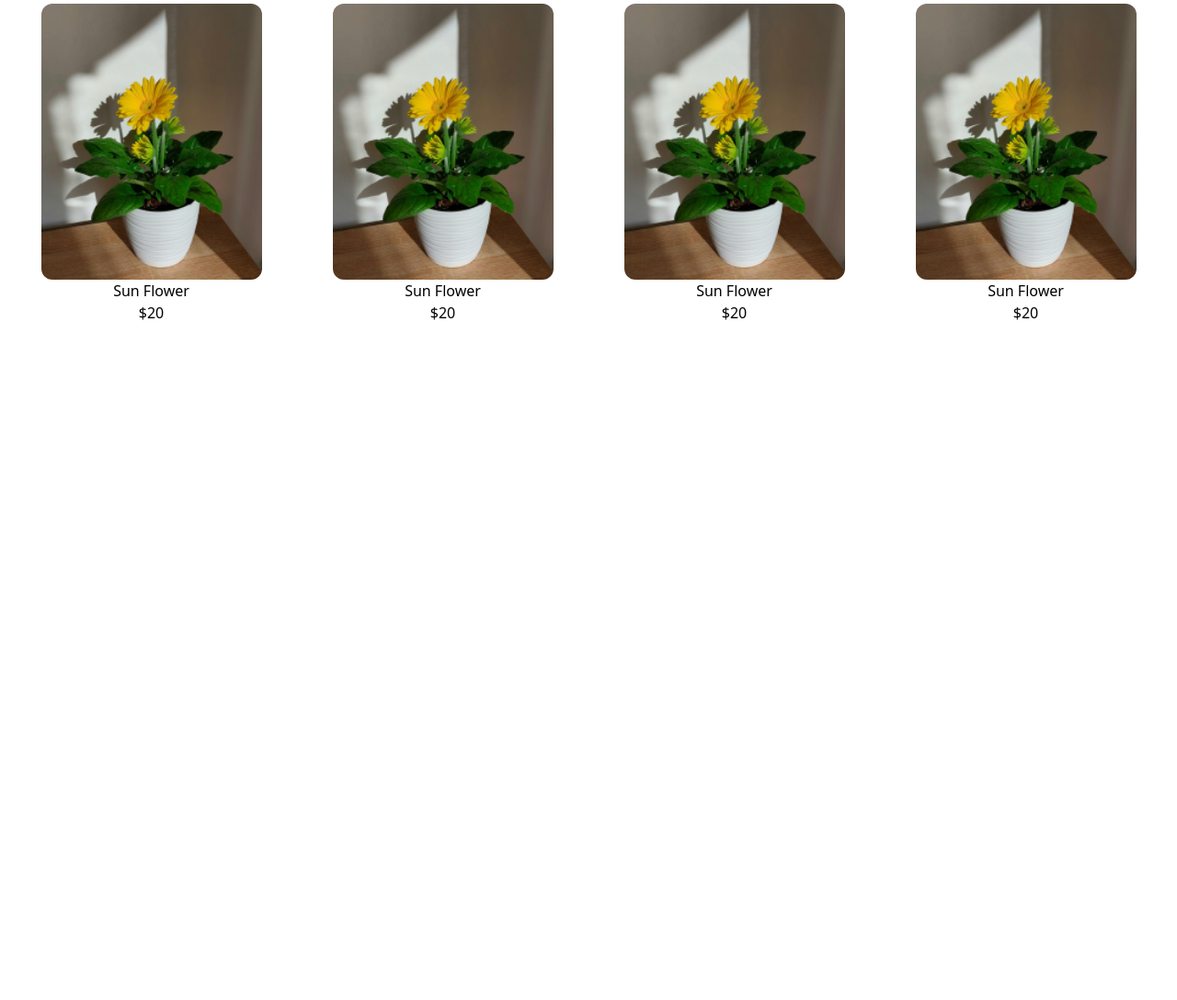
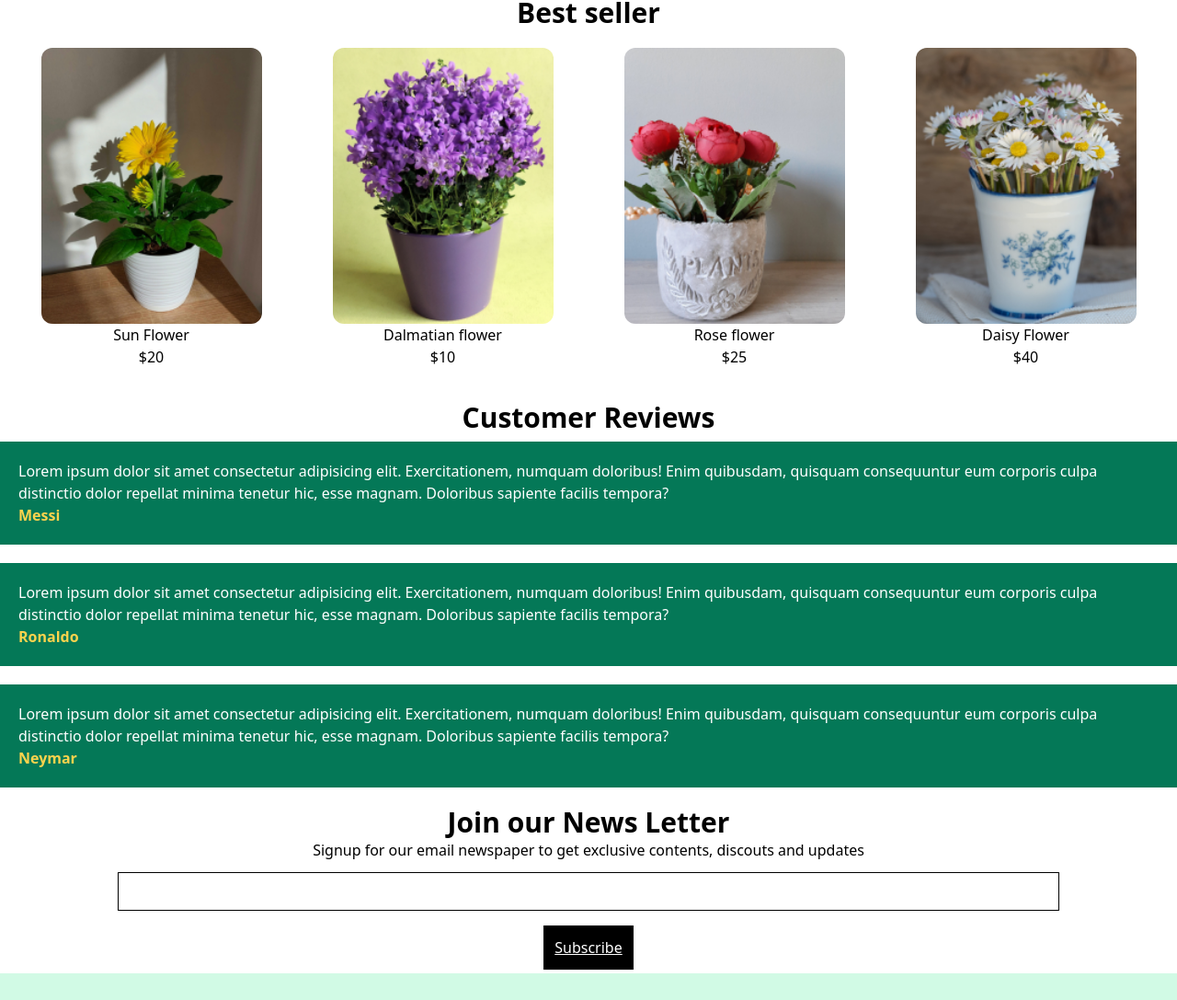
Before and after one commit to VK-2-9/greenden, a plain HTML site: page index.html in a window 1280 px wide. Shown: the part 778-1865 px from the top of the page at 92% size. Before the commit the page ends 1146 px from the top, so only its background shows below. Drawn offline with nearby package versions, Linux system fonts and the light colour scheme.

Commit message:
created home

```diff
--- a/index.html
+++ b/index.html
@@ -47,12 +47,12 @@ https://cdn.jsdelivr.net/npm/tailwindcss@2.2.19/dist/tailwind.min.css
       </ul>
     </nav>
     <!--header section-->
-    <section class="bg-green-100 p-4 justify-center flex">
+    <section class="bg-green-100 p-4 justify-center flex md:p-10 ">
       <div>
         <p class="mb-4">
           We offer you a wide range of aritficial and natural flowers
         </p>
-        <h2 class="font-bold text-3xl mb-5">Plan for your interior</h2>
+        <h2 class="font-bold text-3xl md:text-5xl mb-5">Plan for your interior</h2>
 
         <div>
           <button class="bg-black p-2 rounded text-white">Shop Now</button>
@@ -128,25 +128,68 @@ https://cdn.jsdelivr.net/npm/tailwindcss@2.2.19/dist/tailwind.min.css
             </div>
 
             <div>
-                <img src="./images/bestseller-1.png" alt="plant1" class="inline rounded-xl hover:shadow-xl transform hover:-translate-y-2 md:w-60 ">
-                <h1>Sun Flower</h1>
-                <p>$20</p>
+                <img src="./images/bestseller-2.png" alt="plant1" class="inline rounded-xl hover:shadow-xl transform hover:-translate-y-2 md:w-60 ">
+                <h1>Dalmatian flower</h1>
+                <p>$10</p>
             </div>
 
             <div>
-                <img src="./images/bestseller-1.png" alt="plant1" class="inline rounded-xl hover:shadow-xl transform hover:-translate-y-2 md:w-60 ">
-                <h1>Sun Flower</h1>
-                <p>$20</p>
+                <img src="./images/bestseller-3.png" alt="plant1" class="inline rounded-xl hover:shadow-xl transform hover:-translate-y-2 md:w-60 ">
+                <h1>Rose flower</h1>
+                <p>$25</p>
             </div>
 
             <div>
-                <img src="./images/bestseller-1.png" alt="plant1" class="inline rounded-xl hover:shadow-xl transform hover:-translate-y-2 md:w-60 ">
-                <h1>Sun Flower</h1>
-                <p>$20</p>
+                <img src="./images/bestseller-4.png" alt="plant1" class="inline rounded-xl hover:shadow-xl transform hover:-translate-y-2 md:w-60 ">
+                <h1>Daisy Flower</h1>
+                <p>$40</p>
             </div>
 
 
         </div>
     </section>
+
+  <!--Customer reviews-->
+    <section>
+      <h1 class="text-3xl font-bold mt-5 mb-2 text-center">Customer Reviews</h1>
+      <div class="flex flex-col justify-center gap-5 text-white">
+
+        <div class="bg-green-700 p-5 container">
+            <p>Lorem ipsum dolor sit amet consectetur adipisicing elit. Exercitationem, numquam doloribus! Enim quibusdam, quisquam consequuntur eum corporis culpa distinctio dolor repellat minima tenetur hic, esse magnam. Doloribus sapiente facilis tempora?</p>
+            <p class="text-yellow-300 font-bold">Messi</p>
+          </div>
+
+          <div class="bg-green-700 p-5 container">
+            <p>Lorem ipsum dolor sit amet consectetur adipisicing elit. Exercitationem, numquam doloribus! Enim quibusdam, quisquam consequuntur eum corporis culpa distinctio dolor repellat minima tenetur hic, esse magnam. Doloribus sapiente facilis tempora?</p>
+            <p class="text-yellow-300 font-bold">Ronaldo</p>
+          </div>
+
+          <div class="bg-green-700 p-5 container">
+            <p>Lorem ipsum dolor sit amet consectetur adipisicing elit. Exercitationem, numquam doloribus! Enim quibusdam, quisquam consequuntur eum corporis culpa distinctio dolor repellat minima tenetur hic, esse magnam. Doloribus sapiente facilis tempora?</p>
+            <p class="text-yellow-300 font-bold">Neymar</p>
+          </div>
+      </div>
+    </section>
+
+
+  <!--Newsletter-->
+  <section class="text-center">
+    <h1 class="text-3xl font-bold mt-5 text-center">
+      Join our News Letter
+    </h1>
+    <p>Signup for our email newspaper to get exclusive contents, discouts and updates</p>
+    <input type="text" class="border border-black p-2 m-3" style="width: 80%;"><br>
+    <button class="bg-black text-white p-3 m-1 underline ">Subscribe</button>
+
+  </section>
+
+
+  <!--Footer-->
+  <section class="bg-green-100 p-10 flex flex-col gap-5">
+    <h1 class="text-4xl font-bold">Greenden</h1>
+    <p>Lorem ipsum dolor sit amet, consectetur adipisicing elit. Blanditiis, cumque!.</p>
+    <p>@ 2025 Greenday.com</p>
+
+  </section>
   </body>
 </html>
```
